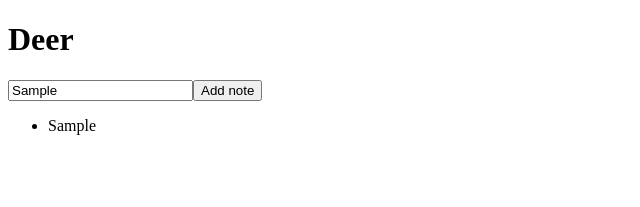
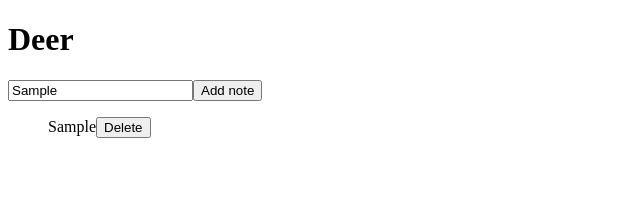
Before and after one commit to abahmed/Deer, a React app: page / in a window 1280 px wide. Both pictures are taken after typing "Sample" into the empty fields and a click on the button "Add note". Shown: the top 207 px of the page, without its empty margins (0-640 px from the left). Built offline with nearby package versions, Linux system fonts and the light colour scheme.

Commit message:
adding card style and fixing format using slint

```diff
--- /dev/null
+++ b/app/components/note-list-item/note-list-item.jsx
@@ -0,0 +1,17 @@
+import React, { Component } from 'react';
+import PropTypes from 'prop-types';
+
+export default class NoteListItem extends Component{
+  render() {
+    return (
+      <div className="card">
+		{this.props.note}
+		<button type="button">Delete</button>
+      </div>
+    );
+  }
+}
+
+NoteListItem.propTypes = {
+  note: PropTypes.string.isRequired,
+};
--- a/app/components/note-list/note-list-item.jsx
+++ /dev/null
@@ -1,13 +0,0 @@
-import React, { Component } from 'react';
-
-export default class NoteListItem extends Component{
-	render() {
-		return (
-			<div>
-				<li>
-					{this.props.note}
-				</li>
-			</div>
-		);
-	}
-};
--- a/app/components/note-list/note-list.jsx
+++ b/app/components/note-list/note-list.jsx
@@ -1,6 +1,6 @@
 import React, { Component } from 'react';
 import PropTypes from 'prop-types';
-import NoteListItem from "./note-list-item";
+import NoteListItem from '../note-list-item/note-list-item';
 
 //This component renders all the notes added/saved by the user
 //TODO: Build a seperate component for the note item.
@@ -13,7 +13,8 @@ export default class NoteList extends Component {
     const notes = this.props.notes.map(note => {
       return (
         < NoteListItem
-        note = { note.payload } />
+        note = { note.payload }
+        />
       );
     });
 
```
